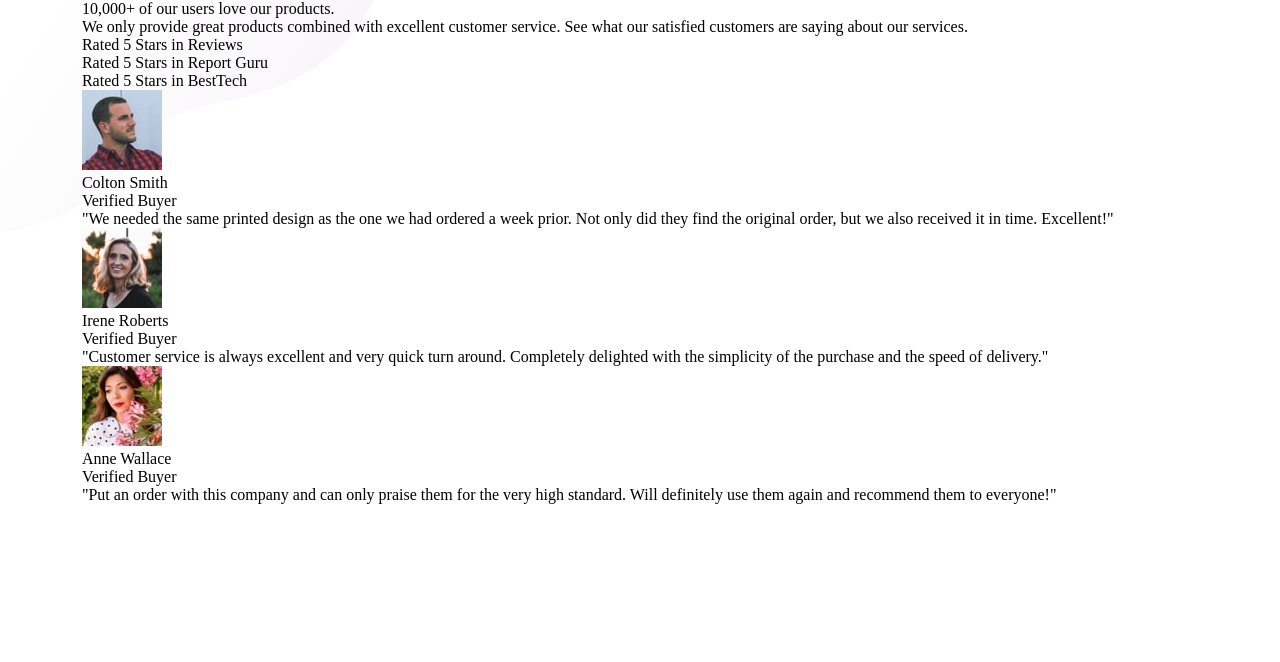
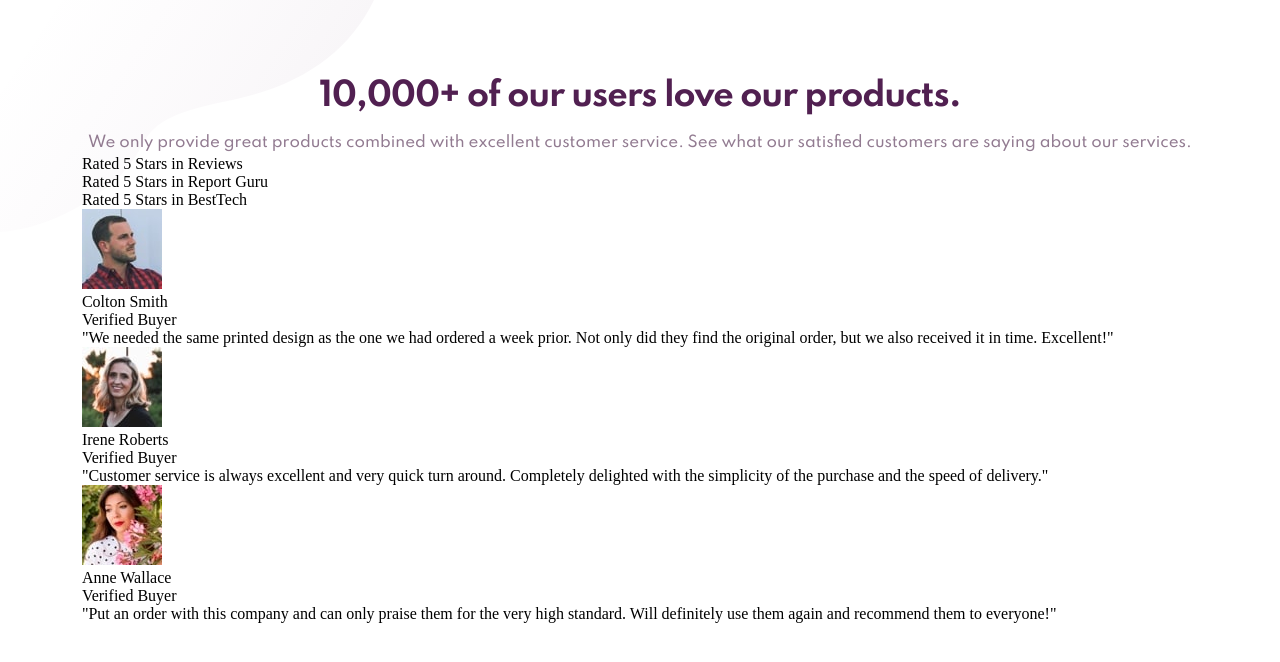
Before and after one commit to norman02/social-proof-section-master, a plain HTML site: page index.html in a window 1280 px wide. Drawn offline with Linux system fonts and the light colour scheme.

Commit message:
style header

```diff
--- a/scss/main.scss
+++ b/scss/main.scss
@@ -14,7 +14,7 @@ $soft-pink:#EE69A4;
     font-family: 'Spartan', sans-serif;
     font-size: toRem($size);
     line-height: toRem($line-height);
-    font-weight: toRem($font-weight);
+    font-weight: $font-weight;
 }
 
 // reset css
@@ -35,6 +35,24 @@ body {
     background-repeat: no-repeat;
 }
 
+header {
+    margin-top: toRem(80);
+
+    h1 {
+        @include spartan(32, 32, 700);
+        color: $very-dark-magenta;
+        letter-spacing: -1.14px;
+        text-align: center;
+    }
+
+    p {
+        @include spartan(15, 25, 500);
+        color: $dark-grayish-magenta;
+        margin-top: toRem(18);
+        text-align: center;
+    }
+}
+
 .attribution {
     display: none;
 }
```
Also changed, not shown: css/main.css, 1 other file.
